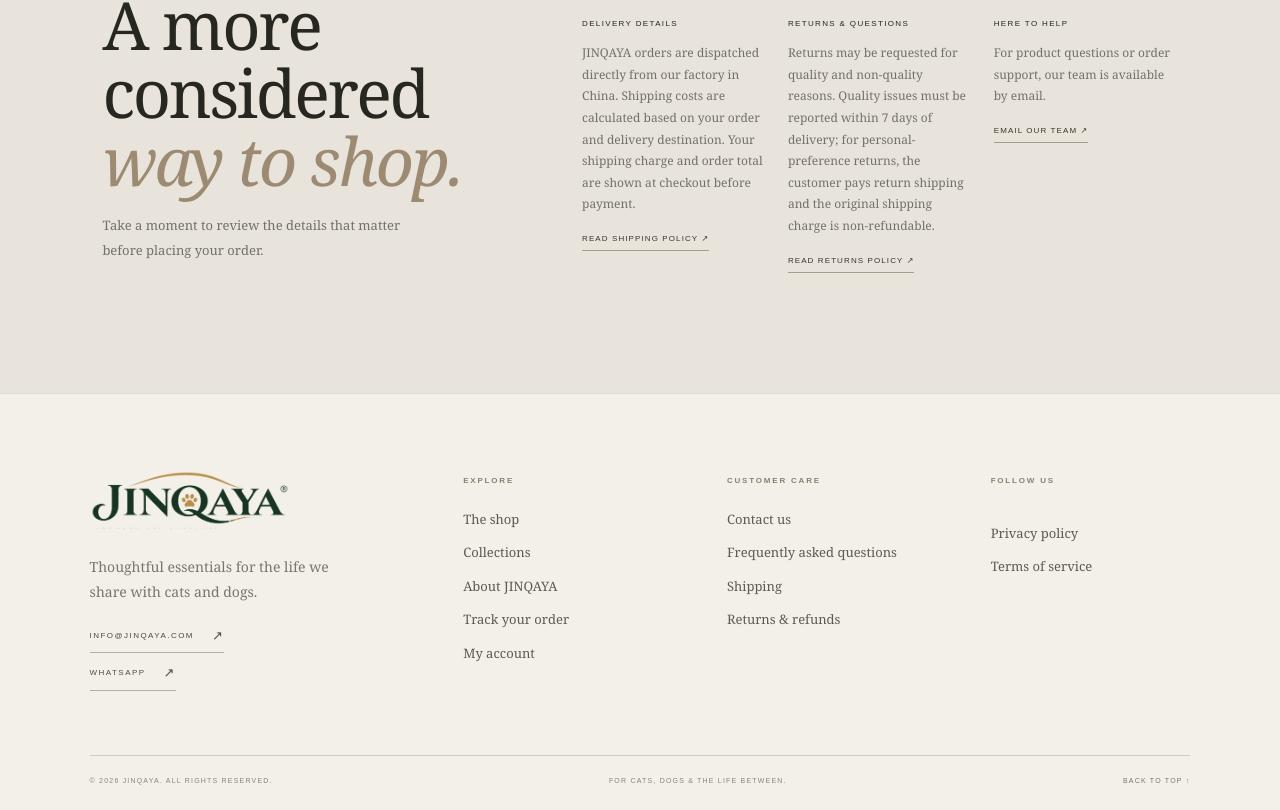
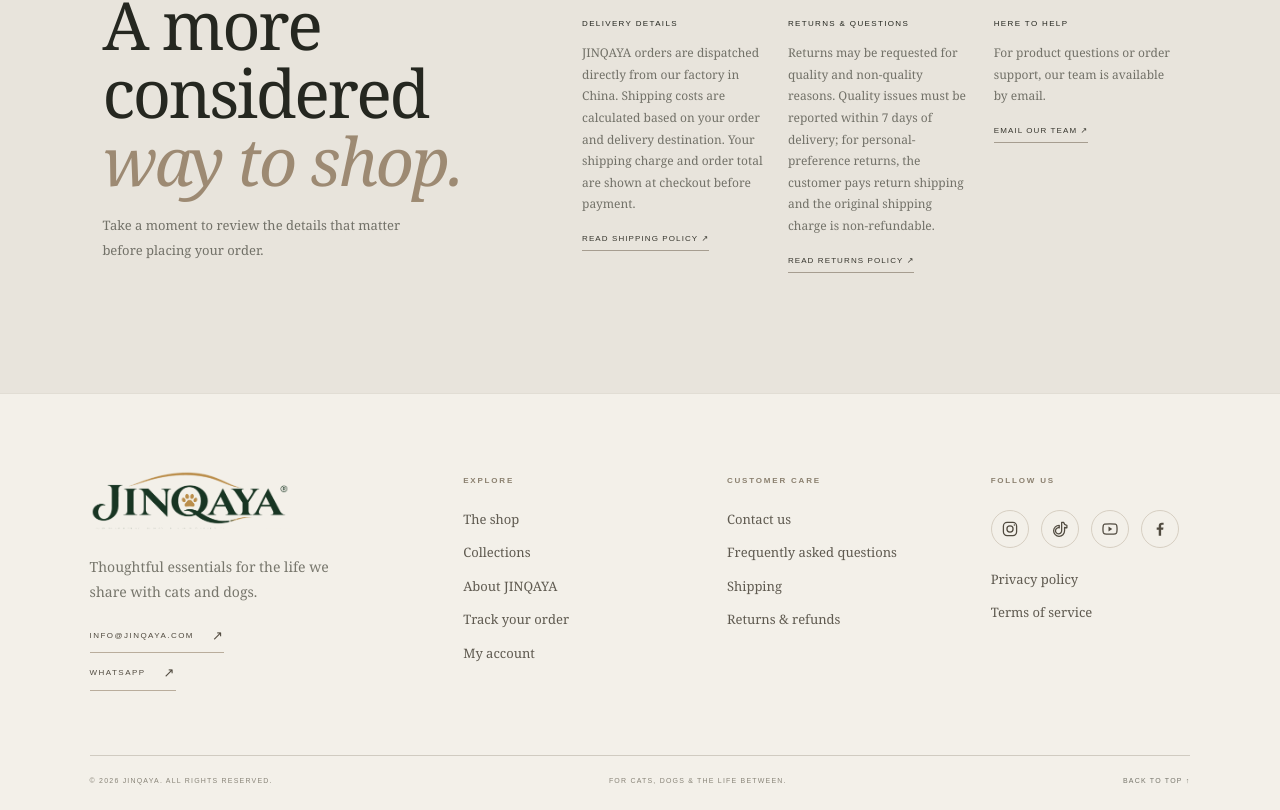
Before and after one commit to jinqaya-commits/jinqaya-store, a Next.js app: page / in a window 1280 px wide. Shown: the part 4245-5055 px from the top of the page. Built offline with nearby package versions, Linux system fonts and the light colour scheme; no server answers; the database is empty.

Commit message:
Style JINQAYA footer social media icons

```diff
--- a/src/app/globals.css
+++ b/src/app/globals.css
@@ -1611,3 +1611,12 @@ a { color: inherit; text-decoration: none; }
  .jq-footer-brand .jq-footer-logo{width:min(205px,100%);max-height:56px}
  .jq-footer-social{grid-column:1/-1}
 }
+
+
+/* JINQAYA social icons in the shared footer */
+.jq-footer-social-links{display:flex;align-items:center;gap:12px;margin:0 0 8px}
+.jq-footer-social .jq-footer-social-link{display:inline-flex;align-items:center;justify-content:center;width:38px;height:38px;border:1px solid #d7cfc2;border-radius:50%;color:#514b40;transition:background .2s ease,color .2s ease,border-color .2s ease,transform .2s ease}
+.jq-footer-social .jq-footer-social-link svg{display:block;width:18px;height:18px}
+.jq-footer-social .jq-footer-social-link:hover{transform:translateY(-2px);border-color:#9b8264;background:#eee9e0;color:#8b735e}
+.jq-footer-social .jq-footer-social-link:focus-visible{outline:2px solid #9b8264;outline-offset:4px}
+@media(max-width:600px){.jq-footer-social-links{gap:10px}.jq-footer-social .jq-footer-social-link{width:36px;height:36px}}
```
